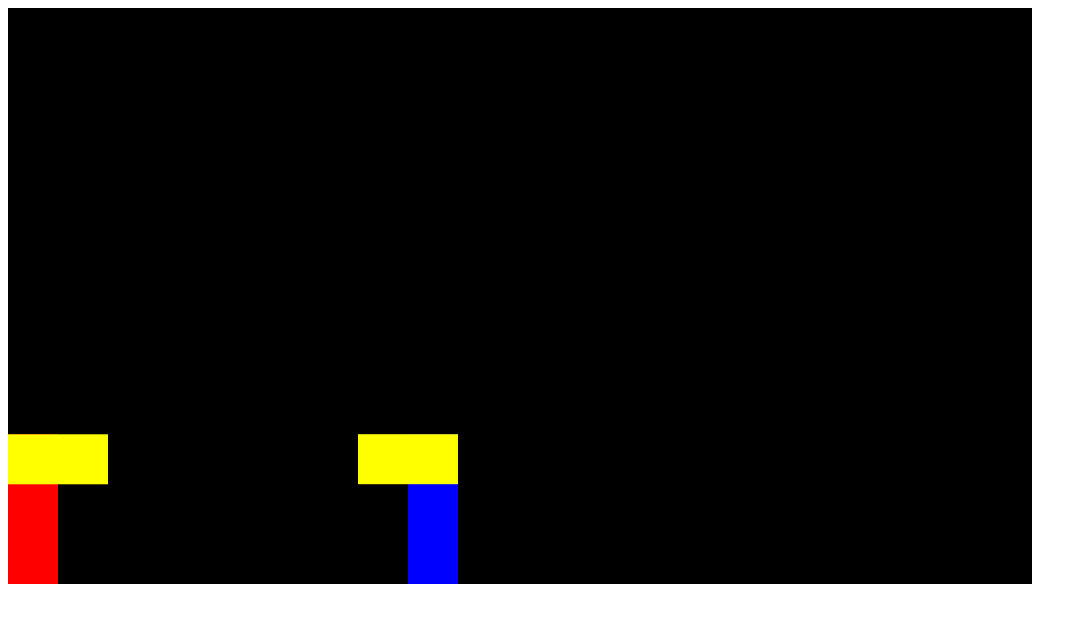
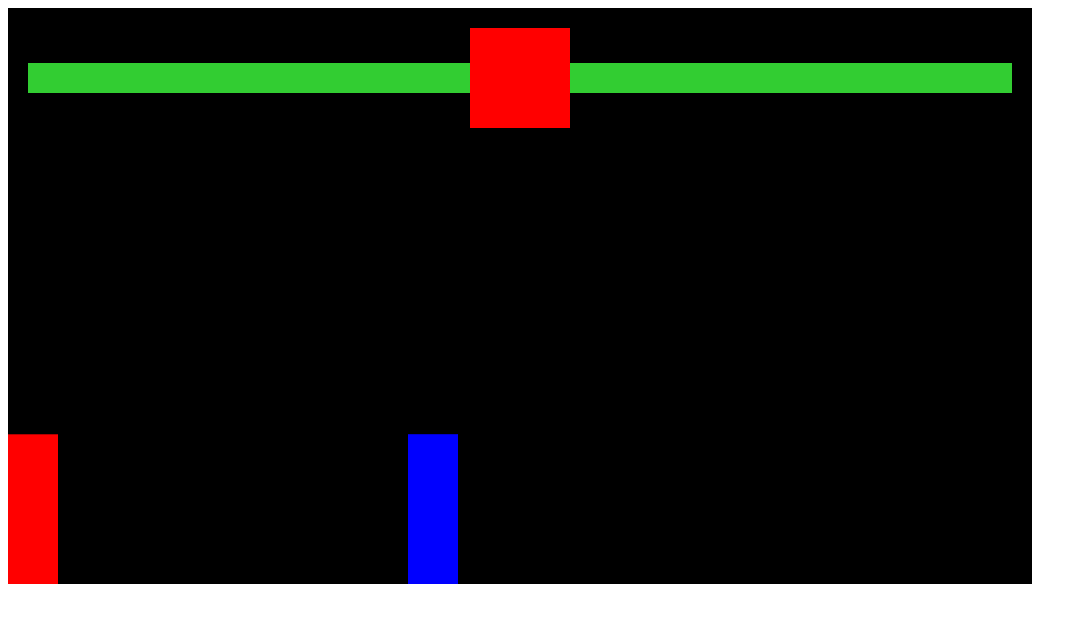
Before and after one commit to oscarwankaew/fighting-game, a plain HTML site: page index.html in a window 1280 px wide. Shown: the whole page, without its empty margins (0-1087 px from the left). Drawn offline with Linux system fonts and the light colour scheme.

Commit message:
working on styling creating health bar for player and enemy, also added a div for timer

```diff
--- a/index.html
+++ b/index.html
@@ -1,3 +1,26 @@
-<canvas></canvas>
+<head>
+  <style>
+    * {
+      box-sizing: border-box;
+    }
+  </style>
+</head>
+<body>
+  <!-- red container div -->
+  <div style="position: relative; display: inline-block;">
+    <!-- smaller red container div -->
+    <div style="position: absolute; display: flex; width: 100%; align-items: center; padding: 20px;">
+      <!-- player's health -->
+      <div style="background-color: limegreen; height: 30px; width: 100%"></div>
+      <!-- timer -->
+      <div style="background-color: red; height: 100px; width: 100px; flex-shrink: 0;"></div>
+      <!-- enemy's health -->
+      <div id="enemyHealth" style="background-color: limegreen; height: 30px; width: 100%"></div>
+      <div></div>
+    </div>
+    <canvas></canvas>
 
-<script src="index.js"></script>
+  </div>
+
+  <script src="index.js"></script>
+</body>
--- a/index.js
+++ b/index.js
@@ -33,10 +33,10 @@ class Sprite {
     c.fillRect(this.position.x, this.position.y, this.width, this.height);
 
     // attack box
-    // if (this.isAttacking) {
-    c.fillStyle = "yellow";
-    c.fillRect(this.attackBox.position.x, this.attackBox.position.y, this.attackBox.width, this.attackBox.height);
-    // }
+    if (this.isAttacking) {
+      c.fillStyle = "yellow";
+      c.fillRect(this.attackBox.position.x, this.attackBox.position.y, this.attackBox.width, this.attackBox.height);
+    }
   }
 
   update() {
@@ -156,6 +156,7 @@ function animate() {
   ) {
     player.isAttacking = false;
     console.log("player attacking");
+    document.querySelector("#enemyHealth").style.width = "20%";
   }
 
   if (
@@ -205,7 +206,6 @@ window.addEventListener("keydown", (event) => {
       enemy.isAttacking = true;
       break;
   }
-  console.log(event.key);
 });
 
 window.addEventListener("keyup", (event) => {
@@ -227,5 +227,4 @@ window.addEventListener("keyup", (event) => {
       keys.ArrowLeft.pressed = false;
       break;
   }
-  console.log(event.key);
 });
```
